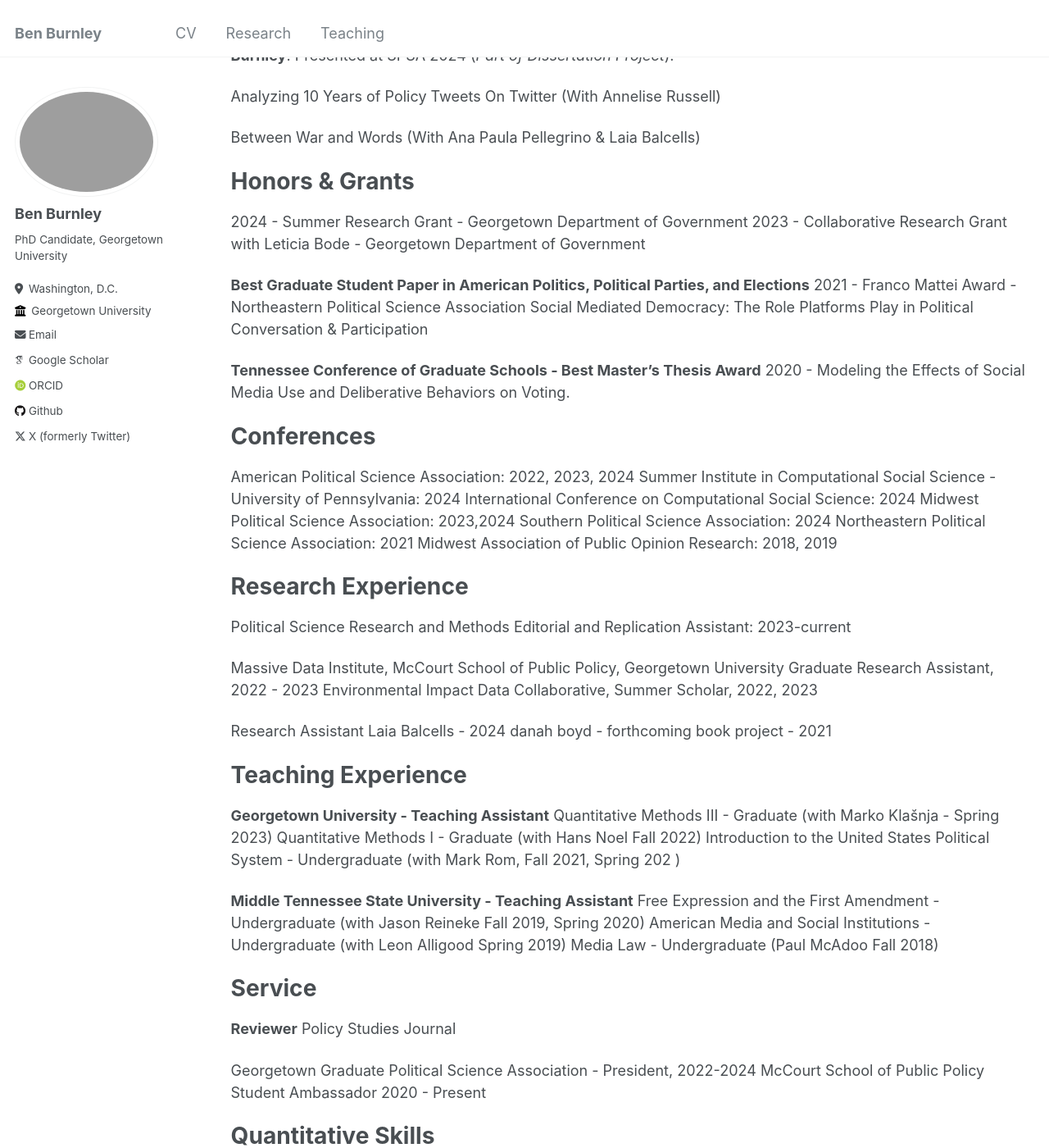
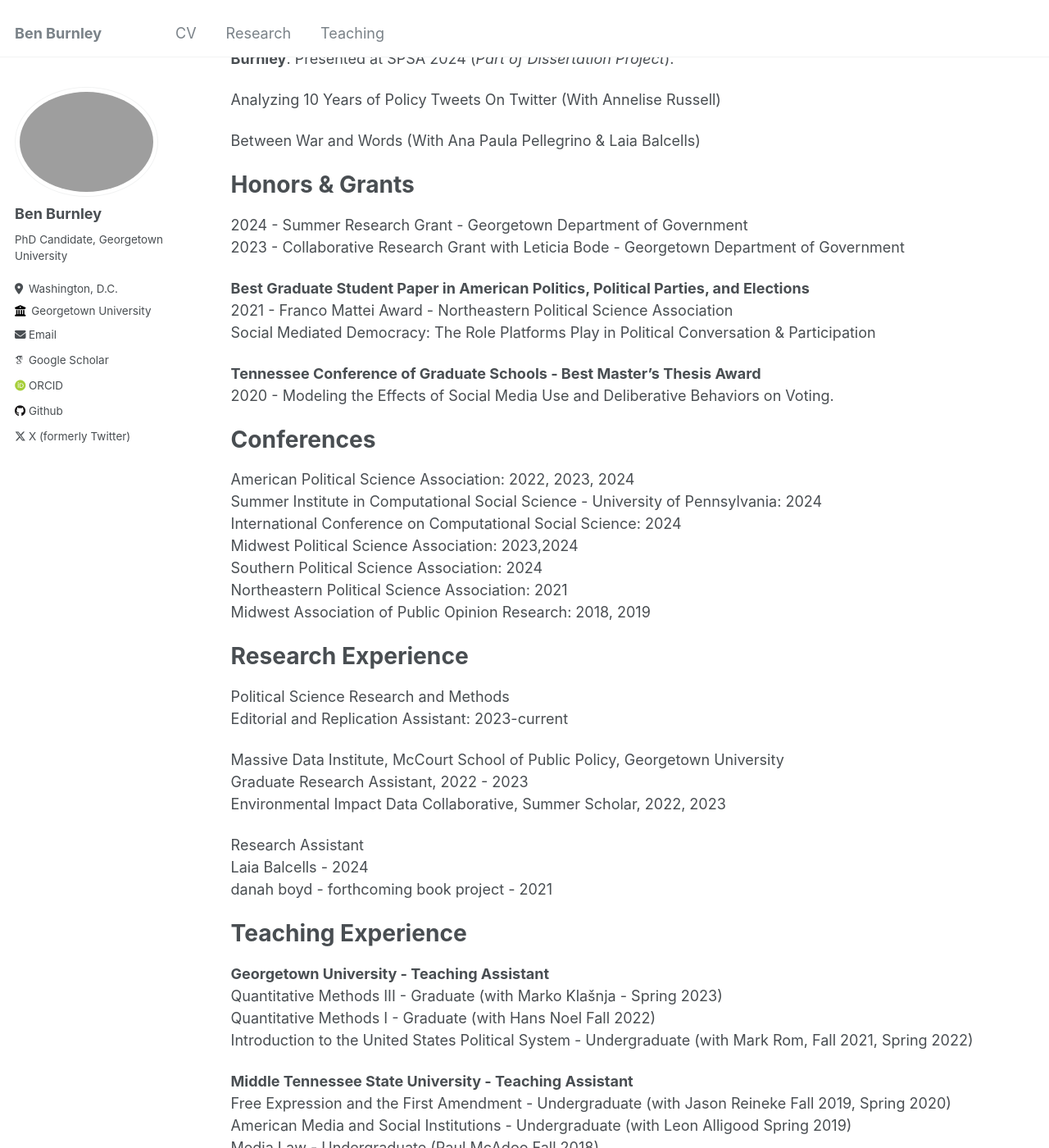
Before and after one commit to benjaminrburnley/benjaminrburnley.github.io, a Jekyll site: the page built from _pages/cv.md, in a window 1280 px wide and 1400 px high, scrolled down 905 px. Shown: the whole window at 82% size. Built offline with Jekyll 4.4.1, drawn with Linux system fonts in a browser that asks for light colours; some web fonts are replaced; some of the changed text lies outside the part shown.

Commit message:
sunday changes

```diff
--- a/_data/navigation.yml
+++ b/_data/navigation.yml
@@ -1,7 +1,7 @@
 # main links links
 main:
   - title: "CV"
-    url: /cv/
+    url: /files/Burnley_CV_20240803.pdf
 
   - title: "Research"
     url: /publications/
--- a/_pages/cv.md
+++ b/_pages/cv.md
@@ -37,63 +39,62 @@ Analyzing 10 Years of Policy Tweets On Twitter (With Annelise Russell)
 
 Between War and Words (With Ana Paula Pellegrino & Laia Balcells)
 
-Honors & Grants
-======
-2024 - Summer Research Grant - Georgetown Department of Government
+# Honors & Grants
+
+2024 - Summer Research Grant - Georgetown Department of Government <br>
 2023  - Collaborative Research Grant with Leticia Bode - Georgetown Department of Government
 
-**Best Graduate Student Paper in American Politics, Political Parties, and Elections**
-2021 - Franco Mattei Award - Northeastern Political Science Association
+**Best Graduate Student Paper in American Politics, Political Parties, and Elections** <br>
+2021 - Franco Mattei Award - Northeastern Political Science Association <br>
 Social Mediated Democracy: The Role Platforms Play in Political Conversation & Participation
 
-**Tennessee Conference of Graduate Schools - Best Master’s Thesis Award**
+**Tennessee Conference of Graduate Schools - Best Master’s Thesis Award** <br>
 2020 - Modeling the Effects of Social Media Use and Deliberative Behaviors on Voting.
 
-Conferences
-======
-American Political Science Association: 2022, 2023, 2024
-Summer Institute in Computational Social Science - University of Pennsylvania: 2024
-International Conference on Computational Social Science: 2024
-Midwest Political Science Association: 2023,2024
-Southern Political Science Association: 2024
-Northeastern Political Science Association: 2021
-Midwest Association of Public Opinion Research: 2018, 2019
+# Conferences
 
-Research Experience
-======
-Political Science Research and Methods
-Editorial and Replication Assistant: 2023-current
+American Political Science Association: 2022, 2023, 2024 <br>
+Summer Institute in Computational Social Science - University of Pennsylvania: 2024 <br>
+International Conference on Computational Social Science: 2024 <br>
+Midwest Political Science Association: 2023,2024<br>
+Southern Political Science Association: 2024<br>
+Northeastern Political Science Association: 2021<br>
+Midwest Association of Public Opinion Research: 2018, 2019<br>
 
-Massive Data Institute, McCourt School of Public Policy, Georgetown University
-Graduate Research Assistant, 2022 - 2023
-Environmental Impact Data Collaborative, Summer Scholar, 2022, 2023
+# Research Experience
 
-Research Assistant
-Laia Balcells - 2024
-danah boyd - forthcoming book project - 2021
+Political Science Research and Methods <br>
+Editorial and Replication Assistant: 2023-current <br>
 
-Teaching Experience
-======
-**Georgetown University - Teaching Assistant**
-Quantitative Methods III - Graduate (with Marko Klašnja - Spring 2023)
-Quantitative Methods I - Graduate  (with Hans Noel Fall 2022)
-Introduction to the United States Political System - Undergraduate (with Mark Rom, Fall 2021, Spring 202 )
+Massive Data Institute, McCourt School of Public Policy, Georgetown University <br>
+Graduate Research Assistant, 2022 - 2023 <br>
+Environmental Impact Data Collaborative, Summer Scholar, 2022, 2023 <br>
 
-**Middle Tennessee State University - Teaching Assistant**
-Free Expression and the First Amendment -  Undergraduate (with Jason Reineke Fall 2019, Spring 2020)
-American Media and Social Institutions -  Undergraduate (with Leon Alligood Spring 2019)
-Media Law - Undergraduate (Paul McAdoo Fall 2018)
+Research Assistant <br>
+Laia Balcells - 2024 <br>
+danah boyd - forthcoming book project - 2021 <br>
+
+# Teaching Experience
+
+**Georgetown University - Teaching Assistant** <br>
+Quantitative Methods III - Graduate (with Marko Klašnja - Spring 2023)<br>
+Quantitative Methods I - Graduate  (with Hans Noel Fall 2022)<br>
+Introduction to the United States Political System - Undergraduate (with Mark Rom, Fall 2021, Spring 2022)<br>
+
+**Middle Tennessee State University - Teaching Assistant** <br>
+Free Expression and the First Amendment -  Undergraduate (with Jason Reineke Fall 2019, Spring 2020)<br>
+American Media and Social Institutions -  Undergraduate (with Leon Alligood Spring 2019)<br>
+Media Law - Undergraduate (Paul McAdoo Fall 2018)<br>
 
 
-Service
-======
+# Service
 **Reviewer**
 Policy Studies Journal
 
-Georgetown Graduate Political Science Association - President, 2022-2024
-McCourt School of Public Policy Student Ambassador  2020 - Present
+Georgetown Graduate Political Science Association - President, 2022-2024 <br>
+McCourt School of Public Policy Student Ambassador  2020 - Present <br>
 
 Quantitative Skills
 ======
-Natural Language Processing, Machine Learning, Causal Inference
+Natural Language Processing, Machine Learning, Causal Inference <br>
 R, Python, git, LaTex, SQL, STATA, SPSS, SAS
```
Also changed, not shown: other parts of _pages/cv.md (+14 -12 lines), _pages/publications.md (+2 -3 lines), 1 other file.
